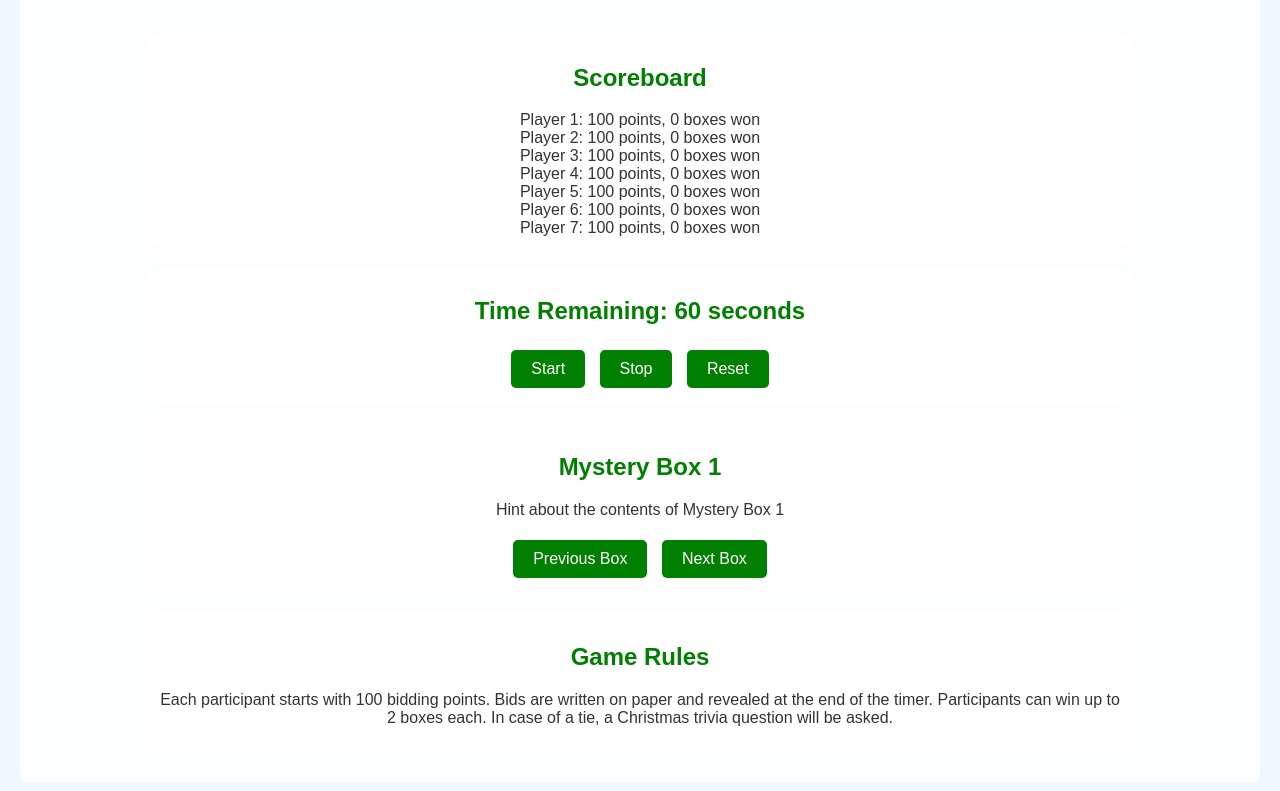
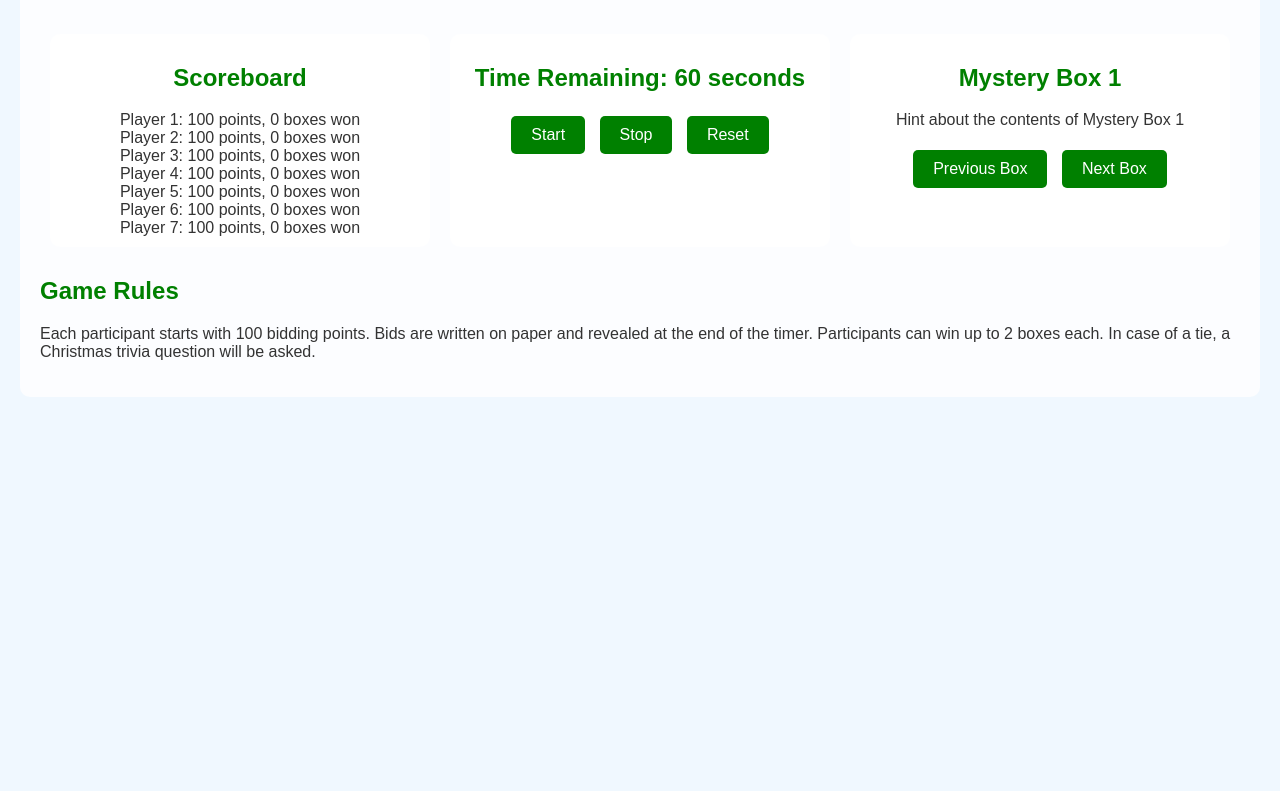
Before and after one commit to sethtbacon/mystery_box_game, a website: page christmas-mystery-box-bidding-game/src/index.html in a window 1280 px wide. Shown: the part 115-906 px from the top of the page. After the commit the page ends 800 px from the top, so only its background shows below. Drawn offline with Linux system fonts and the light colour scheme; files whose address does not match are found by name.

Commit message:
Updates to the home page

```diff
--- a/christmas-mystery-box-bidding-game/src/index.html
+++ b/christmas-mystery-box-bidding-game/src/index.html
@@ -9,6 +9,7 @@
 <body>
     <div id="game-container">
         <h1 id="title">Christmas Mystery Box Bidding Game</h1>
+        <div id="content">
             <div id="scoreboard">
                 <h2>Scoreboard</h2>
                 <!-- Scoreboard content will be dynamically generated -->
@@ -27,6 +28,7 @@
                 <button id="prev-box-btn">Previous Box</button>
                 <button id="next-box-btn">Next Box</button>
             </div>
+        </div>
         <div id="rules">
             <h2>Game Rules</h2>
             <p>Each participant starts with 100 bidding points. Bids are written on paper and revealed at the end of the timer. Participants can win up to 2 boxes each. In case of a tie, a Christmas trivia question will be asked.</p>
--- a/christmas-mystery-box-bidding-game/src/styles.css
+++ b/christmas-mystery-box-bidding-game/src/styles.css
@@ -31,13 +31,31 @@ h2 {
     font-size: 1.5em;
 }
 
-#scoreboard, #timer, #box-display, #rules {
-    margin: 10px 0;
+#content {
+    display: flex;
+    justify-content: space-between;
+    width: 100%;
+}
+
+#scoreboard, #timer, #box-display {
+    margin: 10px;
     padding: 10px;
     border-radius: 10px;
     background: rgba(255, 255, 255, 0.9);
-    width: 80%;
+    flex: 1;
     text-align: center;
+}
+
+#scoreboard {
+    order: 1;
+}
+
+#timer {
+    order: 2;
+}
+
+#box-display {
+    order: 3;
 }
 
 button {
```
Lines whose indentation alone changed are shown as unchanged.
